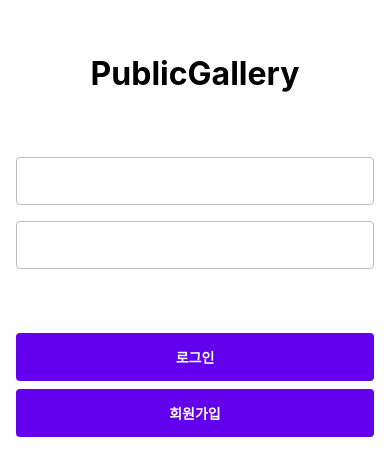
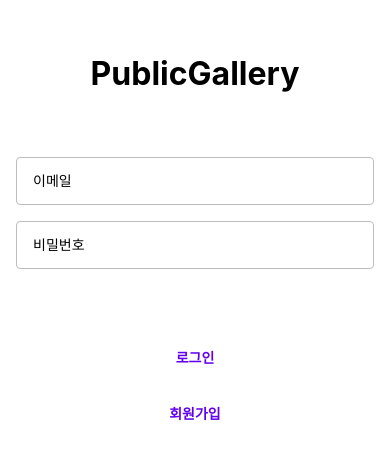
Before and after one commit to Ash-sungho/publicGalleryShungho, a React Native app: screen /SignScreen in a window 390 px wide. Shown: the part 177-652 px from the top of the page. Built offline with nearby package versions, Linux system fonts and the light colour scheme.

Commit message:
Update CustomButton  theme

```diff
--- a/src/components/BorderInput.js
+++ b/src/components/BorderInput.js
@@ -1,8 +1,13 @@
 import React from 'react';
 import {StyleSheet, TextInput} from 'react-native';
 
-const BorderInput = ({hasMarginBottom}) => {
-  return <TextInput style={[styles.input, hasMarginBottom && styles.margin]} />;
+const BorderInput = ({hasMarginBottom, ...rest}) => {
+  return (
+    <TextInput
+      style={[styles.input, hasMarginBottom && styles.margin]}
+      {...rest}
+    />
+  );
 };
 
 export default BorderInput;
--- a/src/components/CustomButton.js
+++ b/src/components/CustomButton.js
@@ -1,17 +1,30 @@
 import React from 'react';
 import {Platform, Pressable, StyleSheet, Text, View} from 'react-native';
 
-const CustomButton = ({onPress, title, hasMarginBottom}) => {
+const CustomButton = ({onPress, title, hasMarginBottom, theme}) => {
+  const isPrimary = theme === 'primary';
+
+  CustomButton.defaultProps = {
+    theme: 'primary',
+  };
+
   return (
     <View style={[styles.block, hasMarginBottom && styles.margin]}>
       <Pressable
         onPress={onPress}
         style={({pressed}) => [
           styles.wrapper,
+          isPrimary ? styles.primaryWrapper : styles.secondaryWrapper,
           Platform.OS === 'ios' && pressed && {opacity: 0.5},
         ]}
-        android_ripple={{color: '#ffffff'}}>
-        <Text style={styles.text}>{title}</Text>
+        android_ripple={{color: isPrimary ? '#ffffff' : '#6200ee'}}>
+        <Text
+          style={[
+            styles.text,
+            isPrimary ? styles.primaryText : styles.secondaryText,
+          ]}>
+          {title}
+        </Text>
       </Pressable>
     </View>
   );
@@ -30,7 +43,6 @@ const styles = StyleSheet.create({
     height: 48,
     alignItems: 'center',
     justifyContent: 'center',
-    backgroundColor: '#6200ee',
   },
   margin: {
     marginBottom: 8,
@@ -40,4 +52,16 @@ const styles = StyleSheet.create({
     fontSize: 14,
     color: 'white',
   },
+  primaryWrapper: {
+    backgroundColor: '#6200ee',
+  },
+  secondaryWrapper: {
+    backgroundColor: 'white',
+  },
+  primaryText: {
+    color: 'white',
+  },
+  secondaryText: {
+    color: '#6200ee',
+  },
 });
--- a/src/screens/SignInScreen.js
+++ b/src/screens/SignInScreen.js
@@ -10,11 +10,11 @@ const SignInScreen = () => {
         <Text style={styles.text}>PublicGallery</Text>
       </View>
       <View style={styles.form}>
-        <BorderInput hasMarginBottom />
-        <BorderInput />
+        <BorderInput hasMarginBottom placeholder="이메일" />
+        <BorderInput placeholder="비밀번호" />
         <View style={styles.buttons}>
           <CustomButton title="로그인" hasMarginBottom />
-          <CustomButton title="회원가입" />
+          <CustomButton title="회원가입" theme={'secondary'} />
         </View>
       </View>
     </SafeAreaView>
@@ -33,6 +33,7 @@ const styles = StyleSheet.create({
   text: {
     fontSize: 32,
     fontWeight: 'bold',
+    color: 'black',
   },
   form: {
     marginTop: 64,
```
